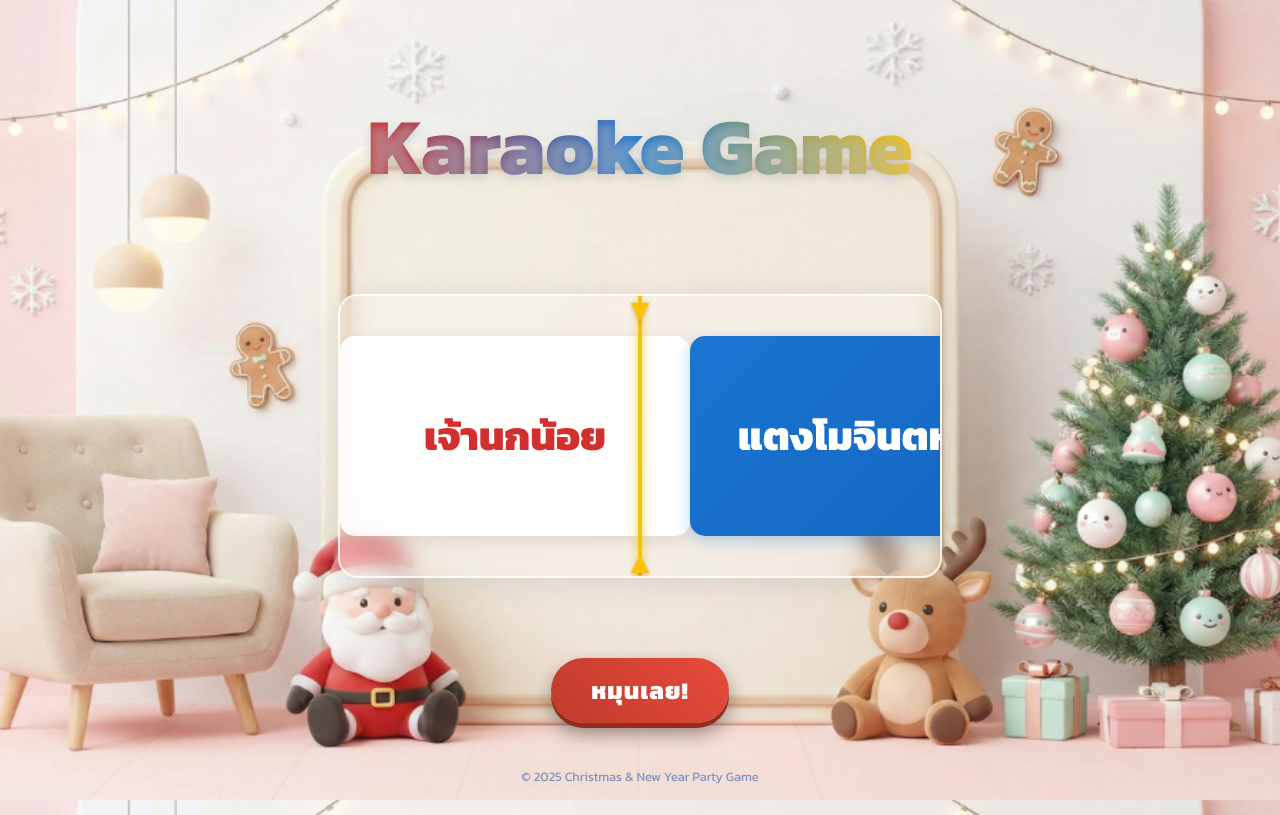
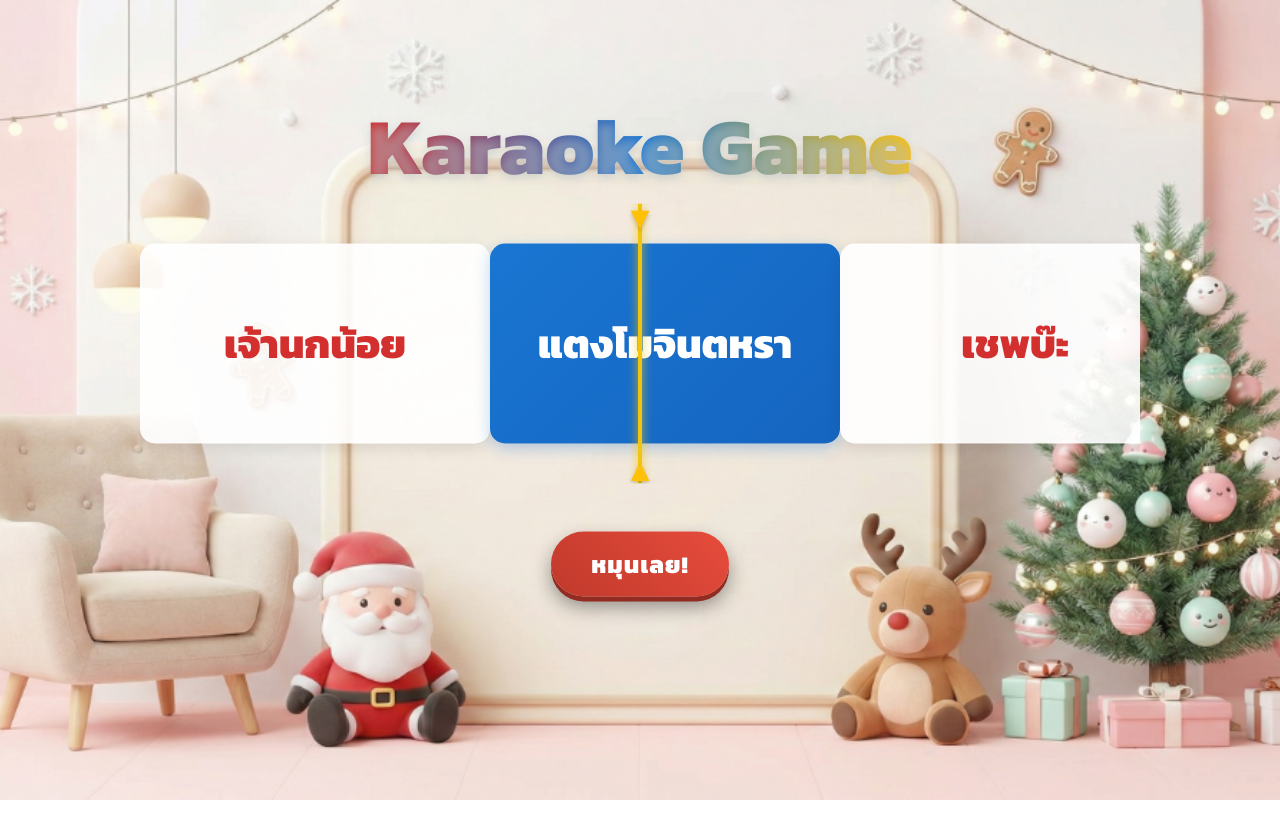
Before and after one commit to Malztt/patyyyyy, a React (Vite) app: page / in a window 1280 px wide. Built offline with nearby package versions, Linux system fonts and the light colour scheme.

Commit message:
Layout: Embed Spinner in Background (Transparent + Center)

```diff
--- a/src/App.css
+++ b/src/App.css
@@ -81,14 +81,18 @@
 }
 
 .game-area {
-  flex: 1;
+  position: absolute;
+  top: 50%;
+  left: 50%;
+  transform: translate(-50%, -50%);
   display: flex;
   flex-direction: column;
   justify-content: center;
   align-items: center;
   width: 100%;
-  max-width: 600px;
-  padding: 1rem;
+  max-width: 1000px;
+  padding: 0;
+  z-index: 10;
 }
 
 .controls {
--- a/src/components/HorizontalSpinner.css
+++ b/src/components/HorizontalSpinner.css
@@ -4,15 +4,11 @@
     max-width: 1000px;
     height: 280px;
     overflow: hidden;
-    background: rgba(255, 255, 255, 0.25);
-    backdrop-filter: blur(10px);
-    -webkit-backdrop-filter: blur(10px);
-    border-radius: 20px;
-    border: 2px solid rgba(255, 255, 255, 0.8);
-    box-shadow: 0 4px 30px rgba(0, 0, 0, 0.1);
+    background: transparent;
+    border: none;
+    box-shadow: none;
     display: flex;
     align-items: center;
-    margin: 2rem 0;
 }
 
 .spinner-track-v2 {
```
